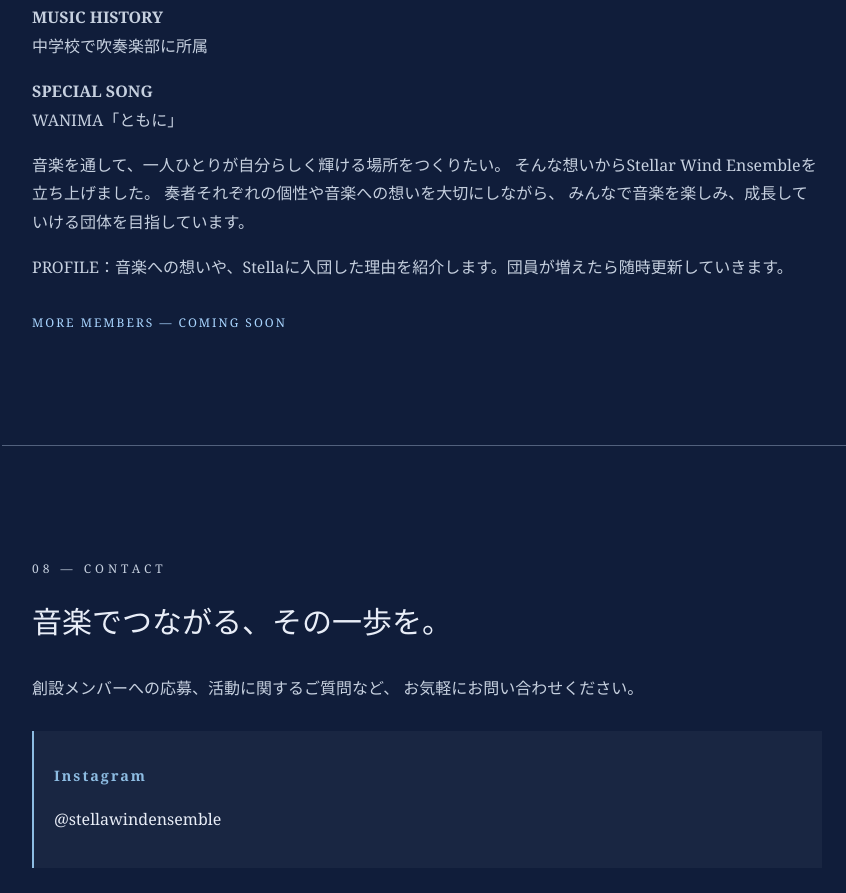
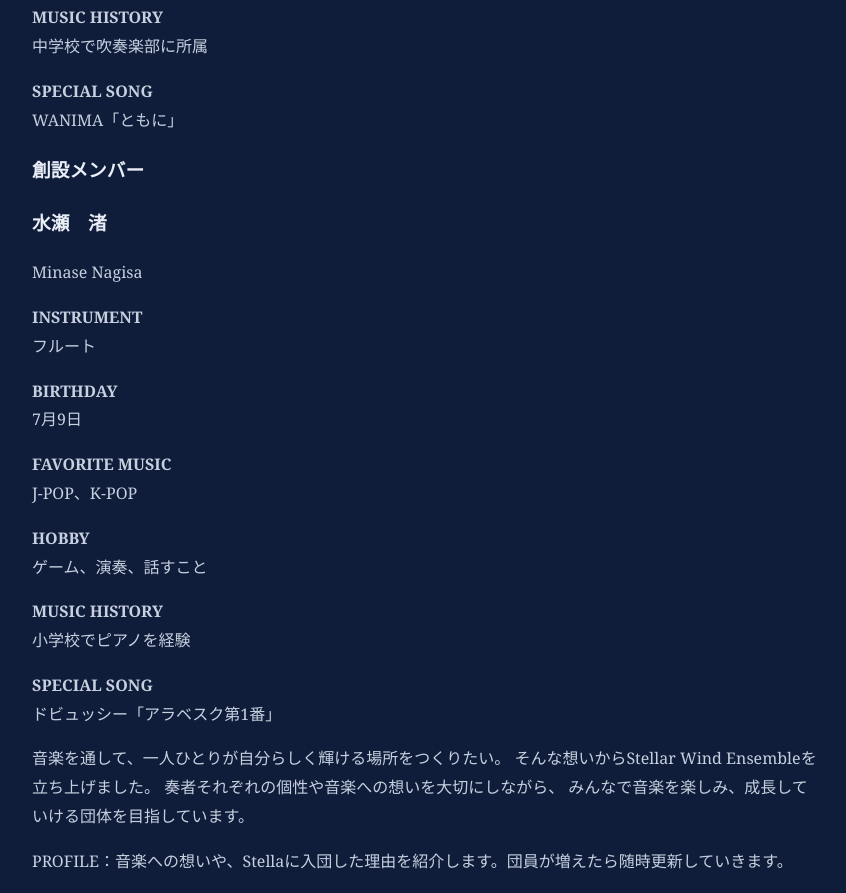
Before and after one commit to Lamne-sys/stella-wind-ensemble, a plain HTML site: page index.html in a window 1280 px wide. Shown: the part 7210-8103 px from the top of the page, without its empty margins (213-1059 px from the left). Drawn offline with Linux system fonts and the light colour scheme.

Commit message:
Update index.html

```diff
--- a/index.html
+++ b/index.html
@@ -339,6 +339,27 @@ WANIMA「ともに」</p>
 
 <p>
 </p>
+<h3>創設メンバー</h3>
+<h3>水瀬　渚</h3>
+<p class="member-name">Minase Nagisa</p>
+
+<p><strong>INSTRUMENT</strong><br>
+フルート</p>
+
+<p><strong>BIRTHDAY</strong><br>
+7月9日</p>
+
+<p><strong>FAVORITE MUSIC</strong><br>
+J-POP、K-POP</p>
+
+<p><strong>HOBBY</strong><br>
+ゲーム、演奏、話すこと</p>
+
+<p><strong>MUSIC HISTORY</strong><br>
+小学校でピアノを経験</p>
+
+<p><strong>SPECIAL SONG</strong><br>
+ドビュッシー「アラベスク第1番」</p>
 
   <p>
     音楽を通して、一人ひとりが自分らしく輝ける場所をつくりたい。
```
